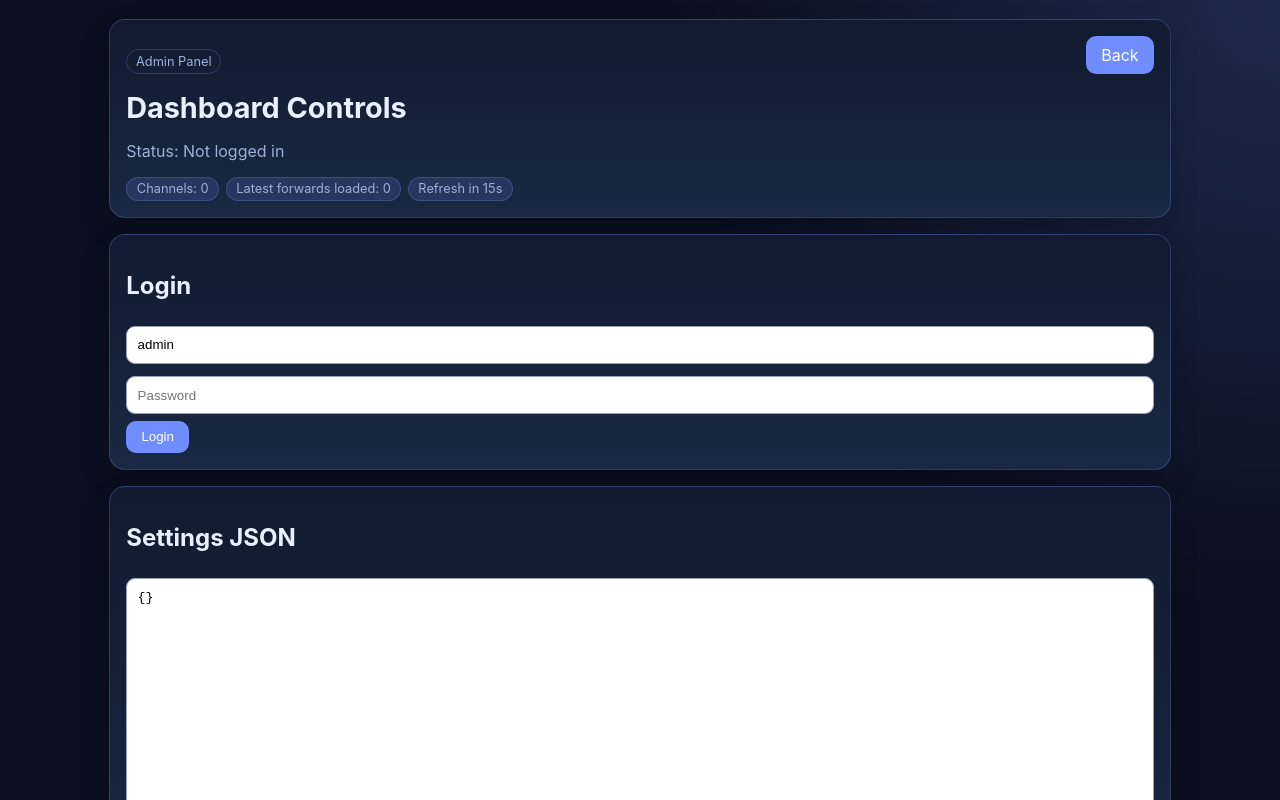
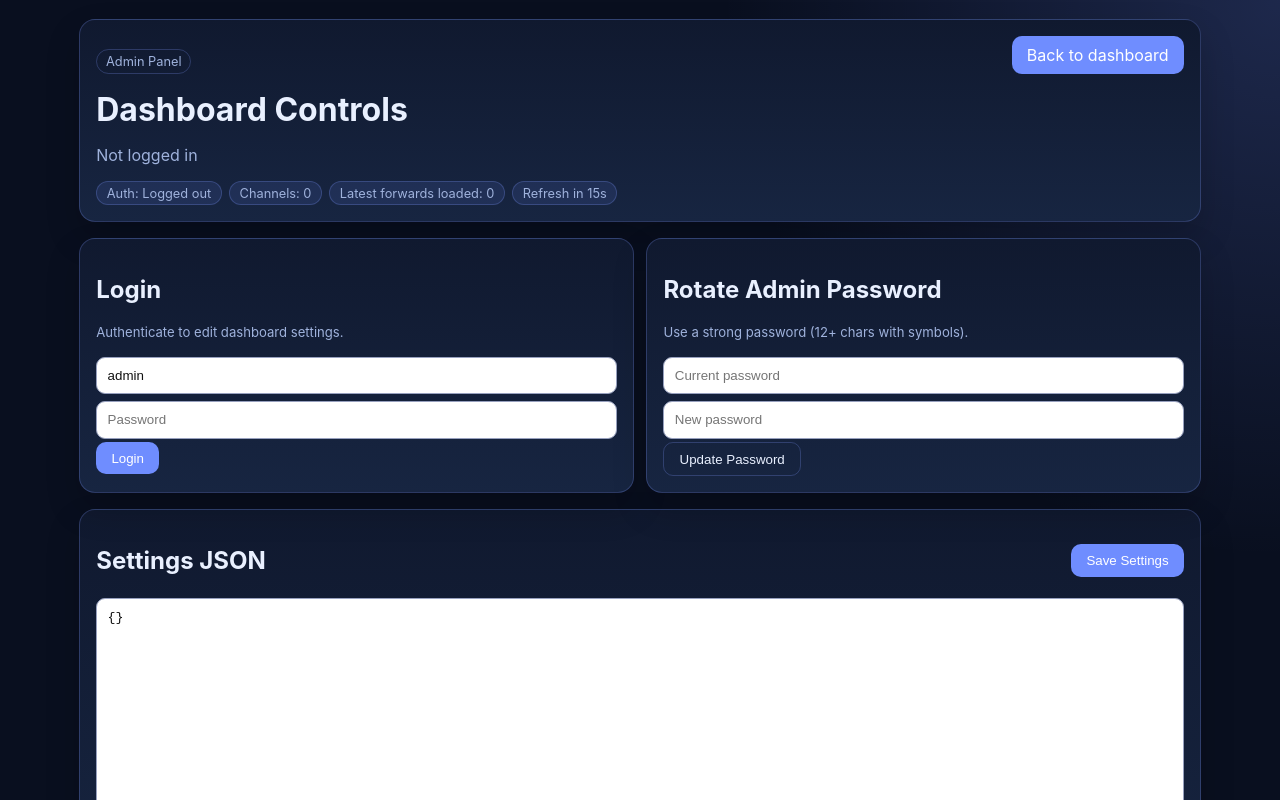
Before and after one commit to abyn365/telegram-channel-to-whatsapp-channel, a Next.js app in the folder dashboard/: page /admin in a window 1280 px wide. Shown: the top 800 px of the page. Built offline with nearby package versions, Linux system fonts and the light colour scheme.

Commit message:
Revamp dashboard UI with richer monitoring and controls

```diff
--- a/dashboard/pages/admin.js
+++ b/dashboard/pages/admin.js
@@ -1,4 +1,4 @@
-import { useEffect, useState } from 'react';
+import { useEffect, useMemo, useState } from 'react';
 
 const REFRESH_SECONDS = 15;
 
@@ -21,7 +21,7 @@ export default function Admin() {
       const [settings, channels, forwards] = await Promise.all([
         fetch('/api/admin/settings', { headers: authHeader }).then((r) => r.json()),
         fetch('/api/public/channels').then((r) => r.json()),
-        fetch('/api/public/forwards?limit=20').then((r) => r.json()),
+        fetch('/api/public/forwards?limit=40').then((r) => r.json()),
       ]);
       setSettingsJson(JSON.stringify(settings, null, 2));
       setStats({ channels: (channels.channels || []).length, forwards: (forwards.items || []).length });
@@ -33,7 +33,7 @@ export default function Admin() {
   };
 
   useEffect(() => {
-    if (!token) return;
+    if (!token) return undefined;
     loadAdminData();
     const refreshTimer = setInterval(loadAdminData, REFRESH_SECONDS * 1000);
     const countdownTimer = setInterval(() => setRefreshIn((v) => (v <= 1 ? REFRESH_SECONDS : v - 1)), 1000);
@@ -53,10 +53,18 @@ export default function Admin() {
     const data = await res.json();
     setToken(data.token);
     localStorage.setItem('adminToken', data.token);
+    setPassword('');
     setStatus('Authenticated');
   };
 
+  const logout = () => {
+    setToken('');
+    localStorage.removeItem('adminToken');
+    setStatus('Logged out');
+  };
+
   const save = async () => {
+    try {
       const payload = JSON.parse(settingsJson);
       const res = await fetch('/api/admin/settings', {
         method: 'PUT',
@@ -67,6 +75,9 @@ export default function Admin() {
       const updated = await res.json();
       setSettingsJson(JSON.stringify(updated, null, 2));
       setStatus('Settings saved');
+    } catch {
+      alert('Invalid JSON in settings');
+    }
   };
 
   const rotatePassword = async () => {
@@ -81,40 +92,52 @@ export default function Admin() {
     setStatus('Password updated');
   };
 
+  const authState = useMemo(() => (token ? 'Logged in' : 'Logged out'), [token]);
+
   return (
     <main className="wrap">
       <header className="hero card">
         <div>
           <p className="badge">Admin Panel</p>
           <h1>Dashboard Controls</h1>
-          <p className="muted">Status: {status}</p>
+          <p className="muted">{status}</p>
           <div className="statusRow">
+            <span className="statusPill">Auth: {authState}</span>
             <span className="statusPill">Channels: {stats.channels}</span>
             <span className="statusPill">Latest forwards loaded: {stats.forwards}</span>
             <span className="statusPill">Refresh in {refreshIn}s</span>
           </div>
         </div>
-        <a href="/" className="btn">Back</a>
+        <div className="heroActions">
+          {token ? <button className="btn secondary" onClick={logout}>Logout</button> : null}
+          <a href="/" className="btn">Back to dashboard</a>
+        </div>
       </header>
 
-      <section className="card">
+      <section className="gridTwo">
+        <article className="card">
           <h2>Login</h2>
+          <p className="muted small">Authenticate to edit dashboard settings.</p>
           <input value={username} onChange={(e) => setUsername(e.target.value)} placeholder="Username" />
           <input type="password" value={password} onChange={(e) => setPassword(e.target.value)} placeholder="Password" />
           <button className="btn" onClick={login}>Login</button>
+        </article>
+
+        <article className="card">
+          <h2>Rotate Admin Password</h2>
+          <p className="muted small">Use a strong password (12+ chars with symbols).</p>
+          <input type="password" value={oldPassword} onChange={(e) => setOldPassword(e.target.value)} placeholder="Current password" />
+          <input type="password" value={newPassword} onChange={(e) => setNewPassword(e.target.value)} placeholder="New password" />
+          <button className="btn secondary" onClick={rotatePassword}>Update Password</button>
+        </article>
       </section>
 
       <section className="card">
+        <div className="sectionHeader">
           <h2>Settings JSON</h2>
-        <textarea rows={16} value={settingsJson} onChange={(e) => setSettingsJson(e.target.value)} />
           <button className="btn" onClick={save}>Save Settings</button>
-      </section>
-
-      <section className="card">
-        <h2>Rotate Admin Password</h2>
-        <input type="password" value={oldPassword} onChange={(e) => setOldPassword(e.target.value)} placeholder="Old password" />
-        <input type="password" value={newPassword} onChange={(e) => setNewPassword(e.target.value)} placeholder="New password" />
-        <button className="btn secondary" onClick={rotatePassword}>Update Password</button>
+        </div>
+        <textarea rows={18} value={settingsJson} onChange={(e) => setSettingsJson(e.target.value)} />
       </section>
     </main>
   );
--- a/dashboard/styles/dashboard.css
+++ b/dashboard/styles/dashboard.css
@@ -1,34 +1,274 @@
 :root {
-  --bg:#0a0f1f; --panel:#111a30; --panel-2:#1a2843; --text:#e9f0ff; --muted:#9eb0d5; --accent:#6f8dff; --line:rgba(127,151,255,.25);
+  --bg: #090f1f;
+  --panel: #10192f;
+  --panel-2: #172541;
+  --text: #e9f0ff;
+  --muted: #9fb2dc;
+  --accent: #6f8dff;
+  --line: rgba(127, 151, 255, 0.25);
+  --soft: rgba(111, 141, 255, 0.12);
 }
+
 :root[data-theme='light'] {
-  --bg:#f3f7ff; --panel:#ffffff; --panel-2:#f7faff; --text:#1b2742; --muted:#5b6a8f; --accent:#3f5dff; --line:rgba(63,93,255,.2);
+  --bg: #f3f7ff;
+  --panel: #ffffff;
+  --panel-2: #f7faff;
+  --text: #1b2742;
+  --muted: #5b6a8f;
+  --accent: #3f5dff;
+  --line: rgba(63, 93, 255, 0.22);
+  --soft: rgba(63, 93, 255, 0.1);
 }
-*{box-sizing:border-box}
-body{margin:0;font-family:Inter,system-ui;background:radial-gradient(circle at top right, rgba(111,141,255,.2), transparent 35%),var(--bg);color:var(--text)}
-.wrap{max-width:1100px;margin:0 auto;padding:1.2rem}
-.card{background:linear-gradient(180deg,var(--panel),var(--panel-2));border:1px solid var(--line);padding:1rem;border-radius:16px;margin-bottom:1rem;box-shadow:0 12px 28px rgba(0,0,0,.18)}
-.hero{display:flex;align-items:flex-start;justify-content:space-between;gap:1rem}
-.hero h1{margin:.2rem 0 0;font-size:1.8rem}
-.badge{display:inline-block;padding:.24rem .55rem;border:1px solid var(--line);border-radius:999px;color:var(--muted);font-size:.8rem}
-.heroActions{display:flex;gap:.5rem;flex-wrap:wrap}
-.btn{background:var(--accent);color:#fff;border:0;padding:.55rem .95rem;border-radius:10px;cursor:pointer;text-decoration:none;display:inline-block}
-.btn.secondary{background:transparent;border:1px solid var(--line);color:var(--text)}
-.btn.tiny{padding:.38rem .75rem;font-size:.85rem}
-.muted{color:var(--muted)}
-.small{font-size:.82rem}
-.statusRow{display:flex;gap:.4rem;flex-wrap:wrap;margin-top:.55rem}
-.statusPill{background:rgba(111,141,255,.16);border:1px solid var(--line);padding:.22rem .6rem;border-radius:999px;font-size:.8rem;color:var(--muted)}
-.chips{display:flex;gap:.45rem;flex-wrap:wrap}
-.chips span{background:rgba(111,141,255,.16);border:1px solid var(--line);padding:.25rem .65rem;border-radius:999px}
-.feed{display:grid;gap:.85rem}
-.post{background:rgba(0,0,0,.12);border:1px solid var(--line);padding:.9rem;border-radius:14px}
-.postHeader{display:flex;justify-content:space-between;gap:1rem;flex-wrap:wrap}
-.metaRow{display:flex;gap:.4rem;align-items:center;margin-top:.45rem}.mediaBadge{font-size:.72rem;padding:.2rem .55rem;border-radius:999px;background:rgba(111,141,255,.2);border:1px solid var(--line);color:var(--muted);font-weight:600;letter-spacing:.02em}.postText{white-space:normal;line-height:1.45;margin:.55rem 0}
-.postActions{display:flex;gap:.75rem;align-items:center;flex-wrap:wrap}
-.link{color:var(--accent);text-decoration:none}
-.link:hover{text-decoration:underline}
-.embedWrap{margin-top:.75rem;border:1px solid var(--line);border-radius:12px;overflow:hidden;background:var(--panel)}
-.embedWrap iframe{width:100%;min-height:420px;border:0;background:#fff}
-textarea,input{width:100%;padding:.65rem;margin:.4rem 0;border-radius:9px;border:1px solid #97a0be;background:#fff}
-@media (max-width:760px){.hero{flex-direction:column;align-items:flex-start}.embedWrap iframe{min-height:360px}}
+
+* {
+  box-sizing: border-box;
+}
+
+body {
+  margin: 0;
+  font-family: Inter, system-ui, -apple-system, Segoe UI, Roboto, sans-serif;
+  background: radial-gradient(circle at top right, rgba(111, 141, 255, 0.2), transparent 35%), var(--bg);
+  color: var(--text);
+}
+
+.wrap {
+  max-width: 1160px;
+  margin: 0 auto;
+  padding: 1.2rem;
+}
+
+.card {
+  background: linear-gradient(180deg, var(--panel), var(--panel-2));
+  border: 1px solid var(--line);
+  padding: 1rem;
+  border-radius: 16px;
+  margin-bottom: 1rem;
+  box-shadow: 0 16px 34px rgba(0, 0, 0, 0.18);
+}
+
+.hero {
+  display: flex;
+  align-items: flex-start;
+  justify-content: space-between;
+  gap: 1rem;
+}
+
+.hero h1 {
+  margin: 0.25rem 0;
+  font-size: 2rem;
+}
+
+.badge {
+  display: inline-block;
+  padding: 0.24rem 0.55rem;
+  border: 1px solid var(--line);
+  border-radius: 999px;
+  color: var(--muted);
+  font-size: 0.8rem;
+}
+
+.heroActions {
+  display: flex;
+  gap: 0.5rem;
+  flex-wrap: wrap;
+}
+
+.btn {
+  background: var(--accent);
+  color: #fff;
+  border: 0;
+  padding: 0.55rem 0.95rem;
+  border-radius: 10px;
+  cursor: pointer;
+  text-decoration: none;
+  display: inline-block;
+}
+
+.btn.secondary {
+  background: transparent;
+  border: 1px solid var(--line);
+  color: var(--text);
+}
+
+.btn.tiny {
+  padding: 0.38rem 0.75rem;
+  font-size: 0.85rem;
+}
+
+.muted {
+  color: var(--muted);
+}
+
+.small {
+  font-size: 0.82rem;
+}
+
+.statusRow {
+  display: flex;
+  gap: 0.45rem;
+  flex-wrap: wrap;
+  margin-top: 0.55rem;
+}
+
+.statusPill {
+  background: var(--soft);
+  border: 1px solid var(--line);
+  padding: 0.22rem 0.6rem;
+  border-radius: 999px;
+  font-size: 0.8rem;
+  color: var(--muted);
+}
+
+.statsGrid {
+  display: grid;
+  grid-template-columns: repeat(4, minmax(0, 1fr));
+  gap: 0.8rem;
+}
+
+.statCard h3 {
+  margin: 0;
+  font-size: 1.4rem;
+}
+
+.sectionHeader {
+  display: flex;
+  justify-content: space-between;
+  align-items: center;
+  gap: 1rem;
+  flex-wrap: wrap;
+}
+
+.filtersGrid {
+  display: grid;
+  grid-template-columns: repeat(3, minmax(0, 1fr));
+  gap: 0.8rem;
+}
+
+label {
+  display: grid;
+  gap: 0.35rem;
+  font-size: 0.9rem;
+}
+
+.chips {
+  display: flex;
+  gap: 0.45rem;
+  flex-wrap: wrap;
+}
+
+.chips span {
+  background: var(--soft);
+  border: 1px solid var(--line);
+  padding: 0.25rem 0.65rem;
+  border-radius: 999px;
+}
+
+.feed {
+  display: grid;
+  grid-template-columns: repeat(2, minmax(0, 1fr));
+  gap: 0.85rem;
+}
+
+.feed.compact {
+  gap: 0.65rem;
+}
+
+.post {
+  background: rgba(0, 0, 0, 0.1);
+  border: 1px solid var(--line);
+  padding: 0.9rem;
+  border-radius: 14px;
+}
+
+.postHeader {
+  display: flex;
+  justify-content: space-between;
+  gap: 1rem;
+  flex-wrap: wrap;
+}
+
+.metaRow {
+  display: flex;
+  gap: 0.45rem;
+  align-items: center;
+  margin-top: 0.45rem;
+}
+
+.mediaBadge {
+  font-size: 0.72rem;
+  padding: 0.2rem 0.55rem;
+  border-radius: 999px;
+  background: rgba(111, 141, 255, 0.2);
+  border: 1px solid var(--line);
+  color: var(--muted);
+  font-weight: 600;
+  letter-spacing: 0.02em;
+}
+
+.postText {
+  white-space: normal;
+  line-height: 1.45;
+  margin: 0.55rem 0;
+}
+
+.link {
+  color: var(--accent);
+  text-decoration: none;
+}
+
+.link:hover {
+  text-decoration: underline;
+}
+
+.embedWrap {
+  margin-top: 0.75rem;
+  border: 1px solid var(--line);
+  border-radius: 12px;
+  overflow: hidden;
+  background: var(--panel);
+}
+
+.embedWrap iframe {
+  width: 100%;
+  min-height: 420px;
+  border: 0;
+  background: #fff;
+}
+
+textarea,
+input,
+select {
+  width: 100%;
+  padding: 0.65rem;
+  margin: 0.2rem 0;
+  border-radius: 9px;
+  border: 1px solid #97a0be;
+  background: #fff;
+  color: #111;
+}
+
+.gridTwo {
+  display: grid;
+  grid-template-columns: repeat(2, minmax(0, 1fr));
+  gap: 0.8rem;
+}
+
+@media (max-width: 980px) {
+  .statsGrid,
+  .feed,
+  .filtersGrid,
+  .gridTwo {
+    grid-template-columns: 1fr;
+  }
+}
+
+@media (max-width: 760px) {
+  .hero {
+    flex-direction: column;
+    align-items: flex-start;
+  }
+
+  .embedWrap iframe {
+    min-height: 360px;
+  }
+}
```
Also changed, not shown: dashboard/pages/index.js (+167 -41 lines). Lines whose indentation alone changed are shown as unchanged.
